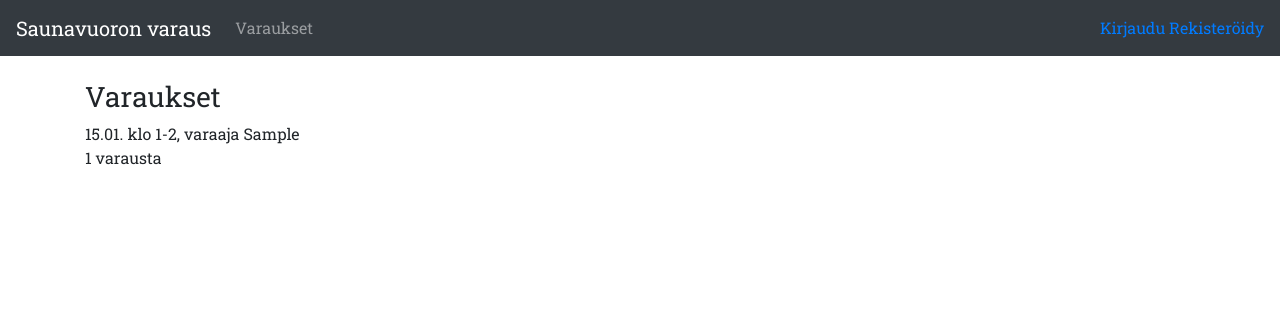
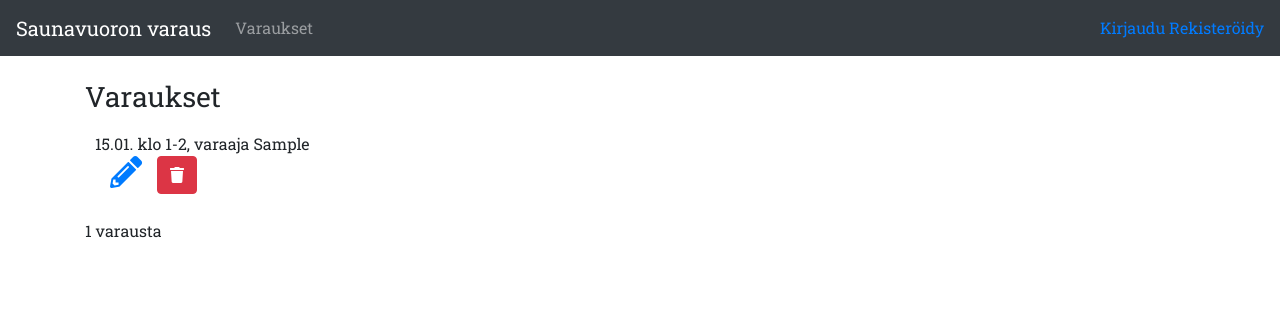
Before and after one commit to selinale/tsoha-sauna, a Flask app: page /reservations/ in a window 1280 px wide. Shown: the top 316 px of the page. Run offline with Flask 2, Linux system fonts and the light colour scheme; tables that the repository leaves empty hold one stand-in row (values such as "Sample post"); some libraries are stand-ins or nearby versions.

Commit message:
poista nappi kuntoon

```diff
--- a/application/static/styles.css
+++ b/application/static/styles.css
@@ -24,3 +24,16 @@ body {
 .date-row {
     font-size: 1.5em;
 }
+
+.reseravation-action-row {
+    display: inline-flex;
+}
+
+.reservation-list-row {
+    margin-bottom: 15px;
+    padding: 10px;
+}
+
+.reseravation-action-row a {
+    margin-right: 15px;
+}
--- a/application/templates/reservations/list.html
+++ b/application/templates/reservations/list.html
@@ -3,22 +3,25 @@
 {% block body %}
   <h3>Varaukset</h3>
   {% for reservation in reservations %}
-    <div>
+  <div class="row reservation-list-row">
+    <div class="col-12">
       {{ reservation.date.strftime('%d.%m.') }} klo {{ reservation.hour }}-{{ reservation.hour + 1 }}, varaaja {{ reservation.household }}
     </div>
-    {% if reservation.date in date %}
 
-    <td>
-      <a href="{{ url_for('reservations_edit', reservation_id=reservation.id) }}">
-        <i class="fas fa-pencil-alt"></i>
-      </a>
-    </td>
-    <td>
-      <form method="POST" action="{{ url_for('reservations_delete', reservation_id=reservation.id) }}">
-        <input type="submit" value="Poista"></input> <i class="fa fa-trash"></i>
-      </form>
-    </td>
-    {% endif %}
+    <div class="col-12">
+      <div class="col-1 reseravation-action-row">
+        <a href="{{ url_for('reservations_edit', reservation_id=reservation.id) }}">
+          <i class="fas fa-pencil-alt fa-2x"></i>
+        </a>
+
+
+        <form method="POST" action="{{ url_for('reservations_delete', reservation_id=reservation.id) }}">
+          <button type="submit" value="asd" class="btn btn-danger"> <i class="fa fa-trash"> </i> </button>
+        </form>
+      </div>
+    </div>
+  </div>
+
   {% endfor %}
 
   <div> {{ count }} varausta</div>
```
